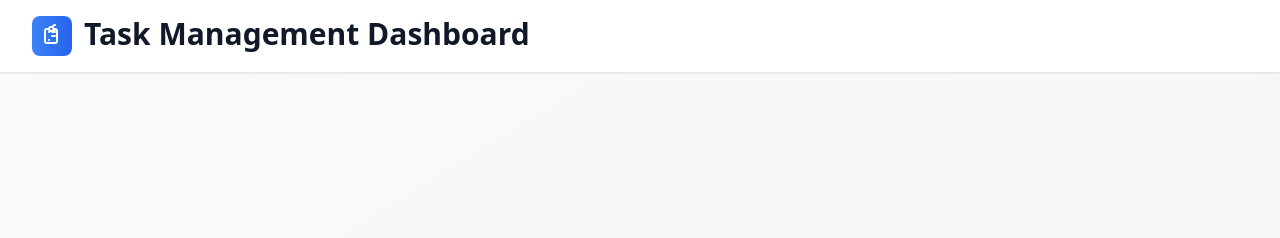
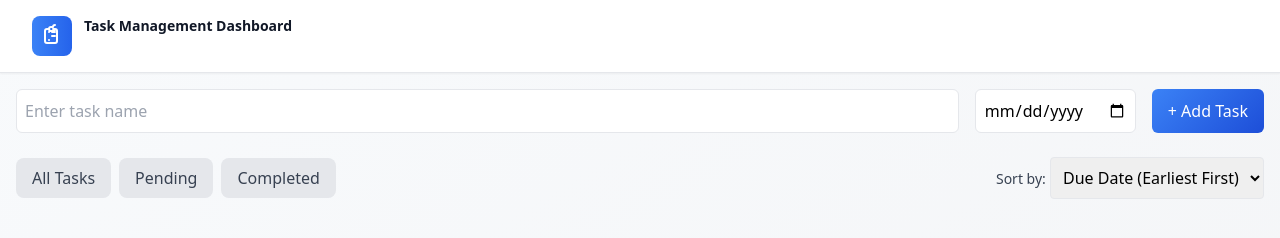
Before and after one commit to Iris-Ghislaine/Task-Management-System, a plain HTML site: page index.html in a window 1280 px wide. Drawn offline with nearby package versions, Linux system fonts and the light colour scheme.

Commit message:
added task input, filter buttons and sort dropdown

```diff
--- a/index.html
+++ b/index.html
@@ -8,15 +8,89 @@
   </head>
   <body class="bg-gradient-to-br from-slate-50 to-gray-100 min-h-screen">
     <!-- Header -->
-    <header class="bg-white shadow-sm border-b border-gray-200 ">
+    <header class="bg-white shadow-sm border-b border-gray-200">
       <div class="max-w-7xl mx-auto px-4 sm:px-6 lg:px-8 flex space-x-3 py-4">
-                    <div class="w-10 h-10 bg-gradient-to-r from-blue-500 to-blue-600 rounded-lg flex items-center justify-center">
-                        <svg class="w-6 h-6 text-white" fill="none" stroke="currentColor" viewBox="0 0 24 24">
-                            <path stroke-linecap="round" stroke-linejoin="round" stroke-width="2" d="M9 5H7a2 2 0 00-2 2v10a2 2 0 002 2h8a2 2 0 002-2V7a2 2 0 00-2-2h-2M9 5a2 2 0 002 2h2a2 2 0 002-2M9 5a2 2 0 012-2h2a2 2 0 012-2m-3 7h3m-3 4h3m-6-4h.01M9 16h.01"></path>
+        <div
+          class="w-10 h-10 bg-gradient-to-r from-blue-500 to-blue-600 rounded-lg flex items-center justify-center"
+        >
+          <svg
+            class="w-6 h-6 text-white"
+            fill="none"
+            stroke="currentColor"
+            viewBox="0 0 24 24"
+          >
+            <path
+              stroke-linecap="round"
+              stroke-linejoin="round"
+              stroke-width="2"
+              d="M9 5H7a2 2 0 00-2 2v10a2 2 0 002 2h8a2 2 0 002-2V7a2 2 0 00-2-2h-2M9 5a2 2 0 002 2h2a2 2 0 002-2M9 5a2 2 0 012-2h2a2 2 0 012-2m-3 7h3m-3 4h3m-6-4h.01M9 16h.01"
+            ></path>
           </svg>
         </div>
-                    <h1 class="text-3xl font-bold text-gray-900">Task Management Dashboard</h1>
+        <h1 class="text-3xl font-bold text-gray-900 sm:text-sm">
+          Task Management Dashboard
+        </h1>
       </div>
     </header>
+    <!-- Main Section -->
+    <main class="flex-grow container mx-auto p-4">
+      <!-- Task Form -->
+      <form id="taskForm" class="flex flex-col md:flex-row gap-4 mb-6">
+        <input
+          id="taskName"
+          type="text"
+          placeholder="Enter task name"
+          class="flex-1 p-2 border rounded-md focus:outline-none focus:ring-2 focus:ring-indigo-400"
+        />
+        <input
+          id="taskDate"
+          type="date"
+          class="p-2 border rounded-md focus:outline-none focus:ring-2 focus:ring-indigo-400"
+        />
+        <button
+          type="submit"
+          class="bg-[linear-gradient(135deg,#3b82f6,#1d4ed8)] text-white px-4 py-2 rounded-md hover:bg-[linear-gradient(to_right,#1d4ed8,#1e3a8a)]"
+        >
+          + Add Task
+        </button>
+      </form>
+
+      <!-- Filter + Sort -->
+      <div
+        class="flex flex-col md:flex-row justify-between items-center mb-4 gap-4"
+      >
+        <div class="flex gap-2">
+          <button
+            data-filter="all"
+            class="filter-btn px-4 py-2 bg-gray-200 text-gray-700 rounded-lg font-medium transition-all duration-200"
+          >
+            All Tasks
+          </button>
+          <button
+            data-filter="pending"
+            class="filter-btn px-4 py-2 bg-gray-200 text-gray-700 rounded-lg font-medium transition-all duration-200"
+          >
+            Pending
+          </button>
+          <button
+            data-filter="completed"
+            class="filter-btn px-4 py-2 bg-gray-200 text-gray-700 rounded-lg font-medium transition-all duration-200 filter-active"
+          >
+            Completed
+          </button>
+        </div>
+        <div>
+          <label for="sort-by" class="text-sm font-medium text-gray-700"
+            >Sort by:</label
+          >
+          <select id="sortSelect" class="p-2 border rounded">
+            <option value="date-asc">Due Date (Earliest First)</option>
+            <option value="date-desc">Due Date (Latest First)</option>
+            <option value="name-asc">Name (A-Z)</option>
+            <option value="name-desc">Name (Z-A)</option>
+          </select>
+        </div>
+      </div>
+    </main>
   </body>
 </html>
```
Lines whose indentation alone changed are shown as unchanged.
